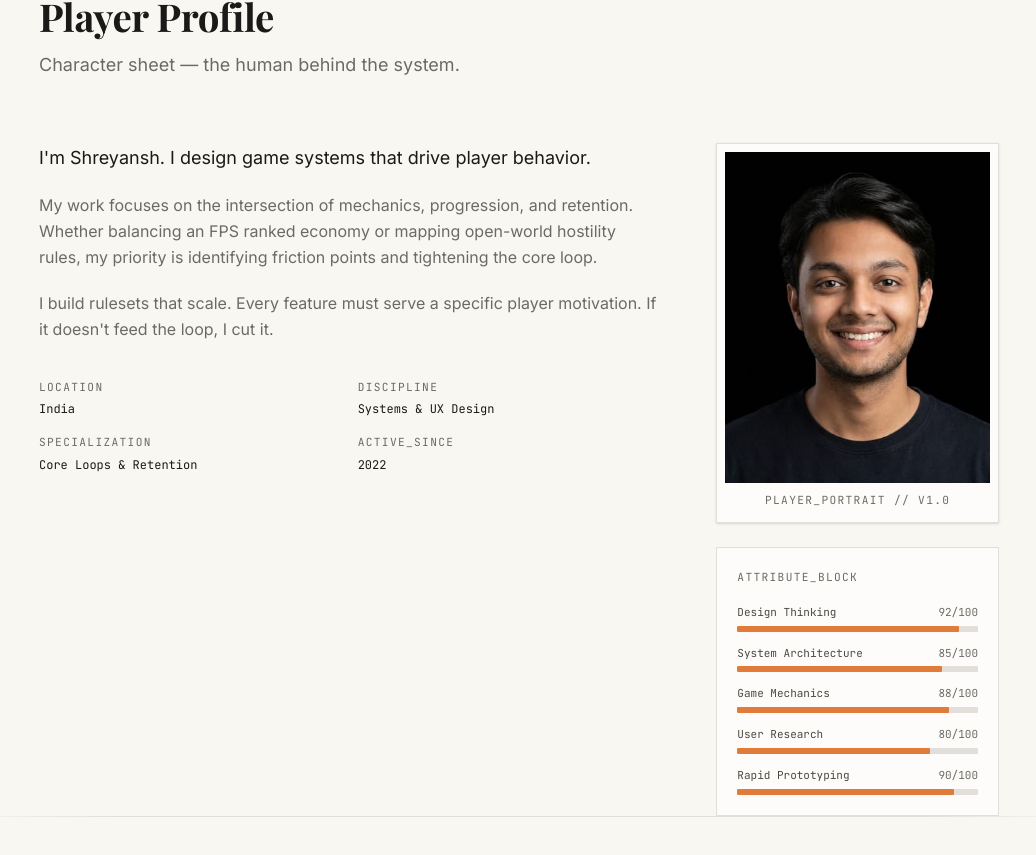
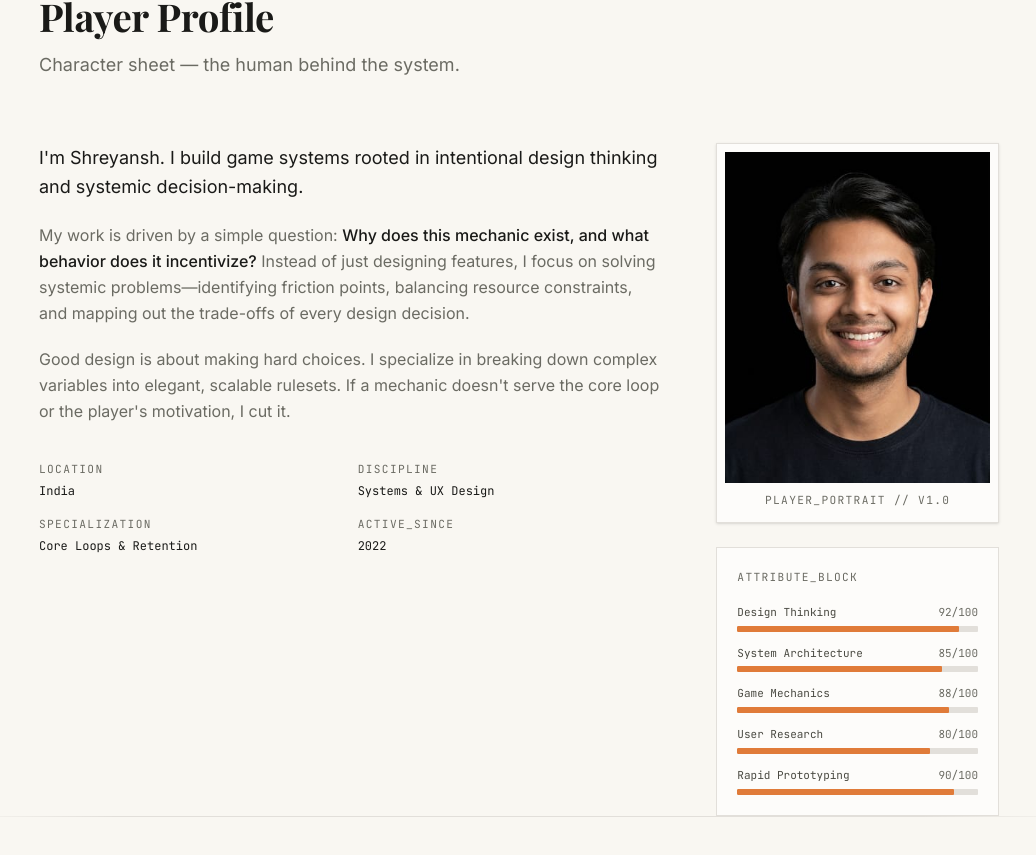
Before and after one commit to Shreyanshdixit6206/GDD-Portfolio, a Next.js app: page / in a window 1280 px wide. Shown: the part 1593-2448 px from the top of the page, without its empty margins (121-1157 px from the left). Built offline with nearby package versions, Linux system fonts and the light colour scheme.

Commit message:
refactor(profile): rewrite bio to focus on design thinking, improve image quality

```diff
--- a/src/components/sections/PlayerProfile.tsx
+++ b/src/components/sections/PlayerProfile.tsx
@@ -25,13 +25,13 @@ export default function PlayerProfile() {
         {/* Left — Bio (2/3) */}
         <motion.div variants={itemVariants} className="md:col-span-2 space-y-5">
           <p className="text-[var(--color-text)] leading-relaxed text-base md:text-lg">
-            I&apos;m Shreyansh. I design game systems that drive player behavior.
+            I&apos;m Shreyansh. I build game systems rooted in intentional design thinking and systemic decision-making.
           </p>
           <p className="text-[var(--color-text-secondary)] leading-relaxed">
-            My work focuses on the intersection of mechanics, progression, and retention. Whether balancing an FPS ranked economy or mapping open-world hostility rules, my priority is identifying friction points and tightening the core loop.
+            My work is driven by a simple question: <em className="text-[var(--color-text)] not-italic font-medium">Why does this mechanic exist, and what behavior does it incentivize?</em> Instead of just designing features, I focus on solving systemic problems—identifying friction points, balancing resource constraints, and mapping out the trade-offs of every design decision.
           </p>
           <p className="text-[var(--color-text-secondary)] leading-relaxed">
-            I build rulesets that scale. Every feature must serve a specific player motivation. If it doesn&apos;t feed the loop, I cut it.
+            Good design is about making hard choices. I specialize in breaking down complex variables into elegant, scalable rulesets. If a mechanic doesn&apos;t serve the core loop or the player&apos;s motivation, I cut it.
           </p>
 
           {/* Quick metadata */}
@@ -62,9 +62,10 @@ export default function PlayerProfile() {
                   src={portrait}
                   alt="Shreyansh Dixit — Game Designer & System Builder"
                   placeholder="blur"
-                  quality={85}
+                  quality={100}
+                  priority
                   fill
-                  sizes="(max-width: 768px) 100vw, 280px"
+                  sizes="(max-width: 768px) 100vw, 500px"
                   className="object-cover object-top"
                 />
               </div>
```
